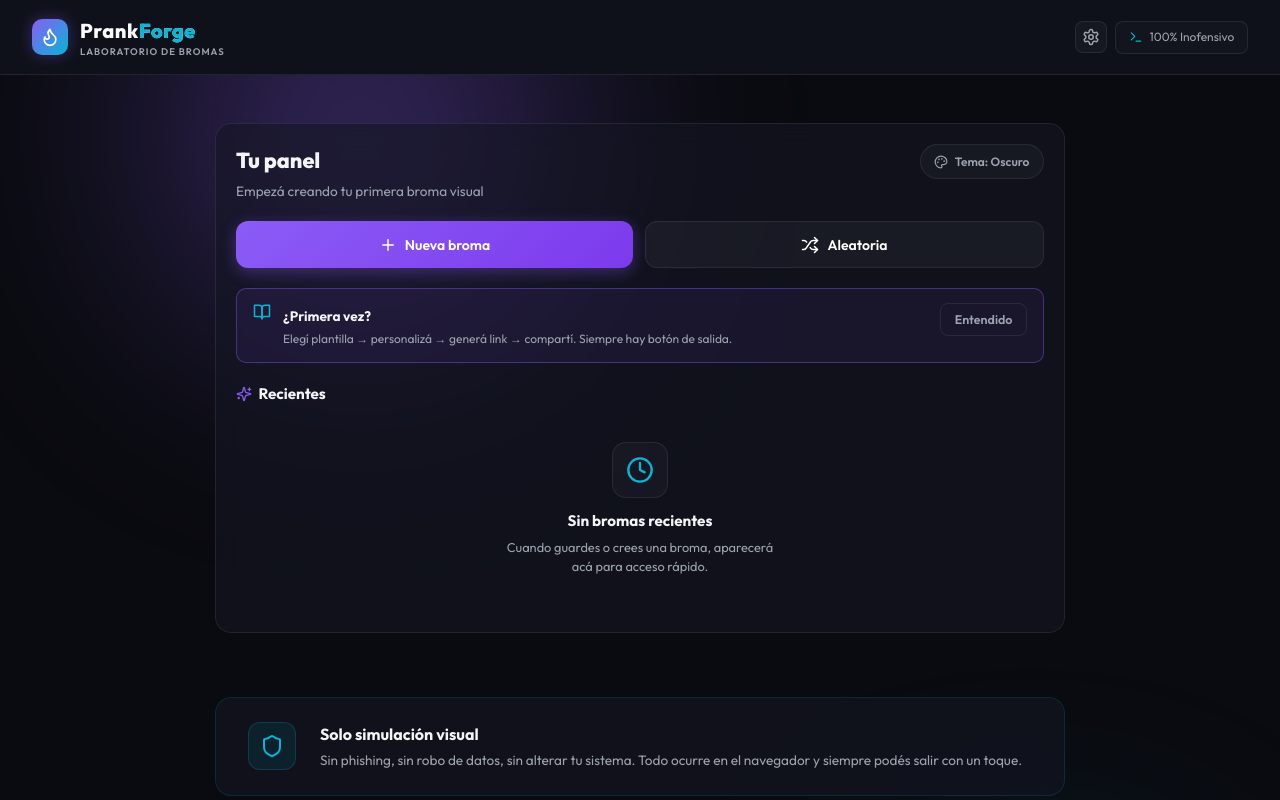
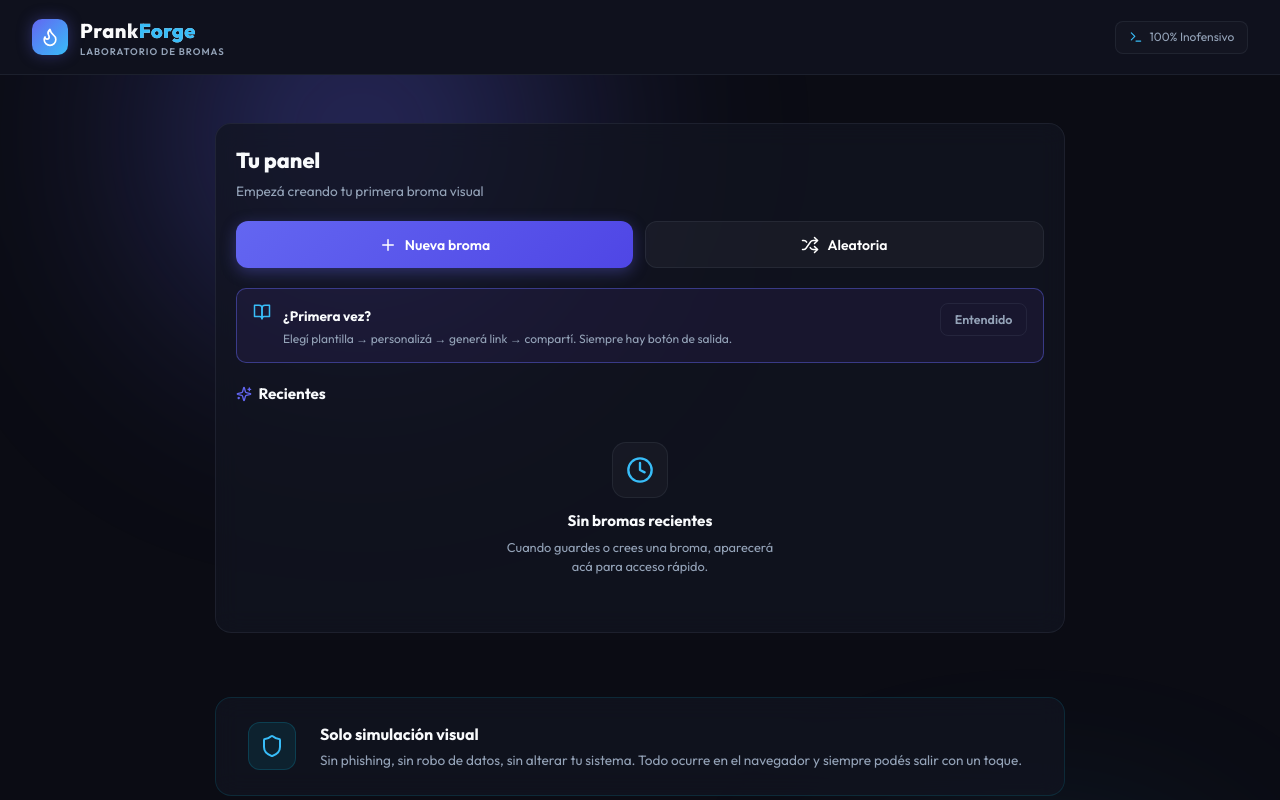
Before and after one commit to ramirolacci/Prank.System, a React (Vite) app: page / in a window 1280 px wide. Shown: the top 800 px of the page. Built offline with nearby package versions, Linux system fonts and the light colour scheme.

Commit message:
Adjustments and Corrections

```diff
--- a/src/components/AppLayout.tsx
+++ b/src/components/AppLayout.tsx
@@ -1,5 +1,5 @@
 import React, { useState } from 'react';
-import { Terminal, Flame, Settings } from 'lucide-react';
+import { Terminal, Flame } from 'lucide-react';
 import { SettingsPanel } from './settings/SettingsPanel';
 import { SettingsUIProvider } from '../context/SettingsUIContext';
 import { PwaInstallBanner } from './pwa/PwaInstallBanner';
@@ -86,15 +86,6 @@ export const AppLayout: React.FC<AppLayoutProps> = ({ children, onNavigateHome }
 
         <div style={{ display: 'flex', alignItems: 'center', gap: '0.5rem' }}>
           {!isStandalone && <PwaInstallButton compact />}
-          <button
-            type="button"
-            onClick={() => setSettingsOpen(true)}
-            className="icon-btn"
-            aria-label="Abrir ajustes"
-            title="Ajustes"
-          >
-            <Settings size={18} />
-          </button>
           <div
             className="app-header-badge"
             style={{
--- a/src/components/dashboard/Dashboard.tsx
+++ b/src/components/dashboard/Dashboard.tsx
@@ -3,15 +3,11 @@ import { motion } from 'framer-motion';
 import {
   Plus,
   Shuffle,
-  Palette,
   Sparkles,
   BookOpen,
 } from 'lucide-react';
 import { PrankConfig } from '../../types/prank';
 import { HistoryItem } from '../../hooks/useLocalStorage';
-import { useTheme } from '../../context/ThemeProvider';
-import { useSettingsUI } from '../../context/SettingsUIContext';
-import { THEME_LABELS } from '../../theme/themeConfig';
 import { RecentPranksList } from '../history/RecentPranksList';
 import { useReducedMotion } from '../../hooks/useReducedMotion';
 import { getCardVariants } from '../shared/motionPresets';
@@ -31,10 +27,7 @@ export const Dashboard: React.FC<DashboardProps> = ({
   onShowGuide,
   showGuide = false,
 }) => {
-  const { theme } = useTheme();
-  const { openSettings } = useSettingsUI();
   const reducedMotion = useReducedMotion();
-  const themeMeta = THEME_LABELS[theme];
   const cardMotion = getCardVariants(reducedMotion);
 
   return (
@@ -52,10 +45,6 @@ export const Dashboard: React.FC<DashboardProps> = ({
               ? `${history.length} broma${history.length !== 1 ? 's' : ''} guardada${history.length !== 1 ? 's' : ''} en este dispositivo`
               : 'Empezá creando tu primera broma visual'}
           </p>
-        </div>
-        <div className="dashboard-theme-badge" onClick={openSettings} role="button" tabIndex={0} onKeyDown={(e) => e.key === 'Enter' && openSettings()}>
-          <Palette size={14} />
-          <span>Tema: {themeMeta.label}</span>
         </div>
       </div>
 
--- a/src/components/screens/BatteryExplosionScreen.tsx
+++ b/src/components/screens/BatteryExplosionScreen.tsx
@@ -1,6 +1,6 @@
 import React, { useState, useEffect } from 'react';
 import { PrankConfig } from '../../types/prank';
-import { BatteryCharging, Zap, AlertOctagon, Flame } from 'lucide-react';
+import { Flame } from 'lucide-react';
 import { playAlarmSiren, playPulseBuzzer } from '../../utils/audio';
 import { vibrateAlarmPattern } from '../../utils/haptics';
 
--- a/src/components/screens/FakeErrorScreen.tsx
+++ b/src/components/screens/FakeErrorScreen.tsx
@@ -1,6 +1,6 @@
 import React, { useState, useEffect } from 'react';
 import { PrankConfig } from '../../types/prank';
-import { AlertTriangle, ShieldAlert } from 'lucide-react';
+import { ShieldAlert } from 'lucide-react';
 import { playBsodBeep, playRetroErrorDing } from '../../utils/audio';
 import { vibrateErrorPulse } from '../../utils/haptics';
 
--- a/src/components/shared/motionPresets.ts
+++ b/src/components/shared/motionPresets.ts
@@ -1,4 +1,4 @@
-import { Transition, Variants } from 'framer-motion';
+import { Transition, TargetAndTransition, Variants } from 'framer-motion';
 
 const REDUCED_DURATION = 0.12;
 
@@ -27,8 +27,8 @@ export function getCardVariants(
   reducedMotion: boolean,
   index = 0
 ): {
-  initial: object;
-  animate: object;
+  initial: TargetAndTransition;
+  animate: TargetAndTransition;
   transition: Transition;
 } {
   if (reducedMotion) {
--- a/src/index.css
+++ b/src/index.css
@@ -3,27 +3,27 @@
   line-height: 1.5;
   font-weight: 400;
 
-  /* Color Palette - Creator Studio (Dark Neon Theme) */
-  --bg-main: #0a0b10;
-  --bg-sidebar: #0f111a;
-  --bg-card: rgba(20, 22, 36, 0.6);
-  --bg-glass: rgba(10, 11, 16, 0.5);
-
-  --primary: #8b5cf6;       /* Violet */
-  --primary-hover: #7c3aed;
-  --primary-glow: rgba(139, 92, 246, 0.35);
-
-  --accent: #06b6d4;        /* Neon Cyan */
-  --accent-glow: rgba(6, 182, 212, 0.3);
-
-  --accent-pink: #ec4899;   /* Neon Pink */
-
-  --text-main: #f3f4f6;
-  --text-muted: #9ca3af;
-  --text-dark: #4b5563;
-
-  --border: rgba(255, 255, 255, 0.08);
-  --border-active: rgba(139, 92, 246, 0.4);
+  /* Color Palette - Antigravity IDE Default Theme */
+  --bg-main: #0b0c14;
+  --bg-sidebar: #0f111d;
+  --bg-card: rgba(18, 20, 32, 0.75);
+  --bg-glass: rgba(11, 12, 20, 0.65);
+
+  --primary: #6366f1;       /* Antigravity Indigo */
+  --primary-hover: #4f46e5;
+  --primary-glow: rgba(99, 102, 241, 0.35);
+
+  --accent: #38bdf8;        /* Antigravity Electric Cyan */
+  --accent-glow: rgba(56, 189, 248, 0.3);
+
+  --accent-pink: #f43f5e;   /* Antigravity Rose Pink */
+
+  --text-main: #f8fafc;
+  --text-muted: #94a3b8;
+  --text-dark: #475569;
+
+  --border: rgba(148, 163, 184, 0.1);
+  --border-active: rgba(99, 102, 241, 0.45);
 
   --success: #10b981;
   --danger: #ef4444;
--- a/src/theme/themeConfig.ts
+++ b/src/theme/themeConfig.ts
@@ -24,21 +24,21 @@ export interface ThemeTokens {
 
 export const THEME_TOKENS: Record<AppTheme, ThemeTokens> = {
   dark: {
-    bgMain: '#0a0b10',
-    bgSidebar: '#0f111a',
-    bgCard: 'rgba(20, 22, 36, 0.6)',
-    bgGlass: 'rgba(10, 11, 16, 0.5)',
-    primary: '#8b5cf6',
-    primaryHover: '#7c3aed',
-    primaryGlow: 'rgba(139, 92, 246, 0.35)',
-    accent: '#06b6d4',
-    accentGlow: 'rgba(6, 182, 212, 0.3)',
-    accentPink: '#ec4899',
-    textMain: '#f3f4f6',
-    textMuted: '#9ca3af',
-    textDark: '#4b5563',
-    border: 'rgba(255, 255, 255, 0.08)',
-    borderActive: 'rgba(139, 92, 246, 0.4)',
+    bgMain: '#0b0c14',
+    bgSidebar: '#0f111d',
+    bgCard: 'rgba(18, 20, 32, 0.75)',
+    bgGlass: 'rgba(11, 12, 20, 0.65)',
+    primary: '#6366f1',
+    primaryHover: '#4f46e5',
+    primaryGlow: 'rgba(99, 102, 241, 0.35)',
+    accent: '#38bdf8',
+    accentGlow: 'rgba(56, 189, 248, 0.3)',
+    accentPink: '#f43f5e',
+    textMain: '#f8fafc',
+    textMuted: '#94a3b8',
+    textDark: '#475569',
+    border: 'rgba(148, 163, 184, 0.1)',
+    borderActive: 'rgba(99, 102, 241, 0.45)',
     success: '#10b981',
     danger: '#ef4444',
     warning: '#f59e0b',
```
Also changed, not shown: 6 other files (tests, documents, lock files or other folders).
